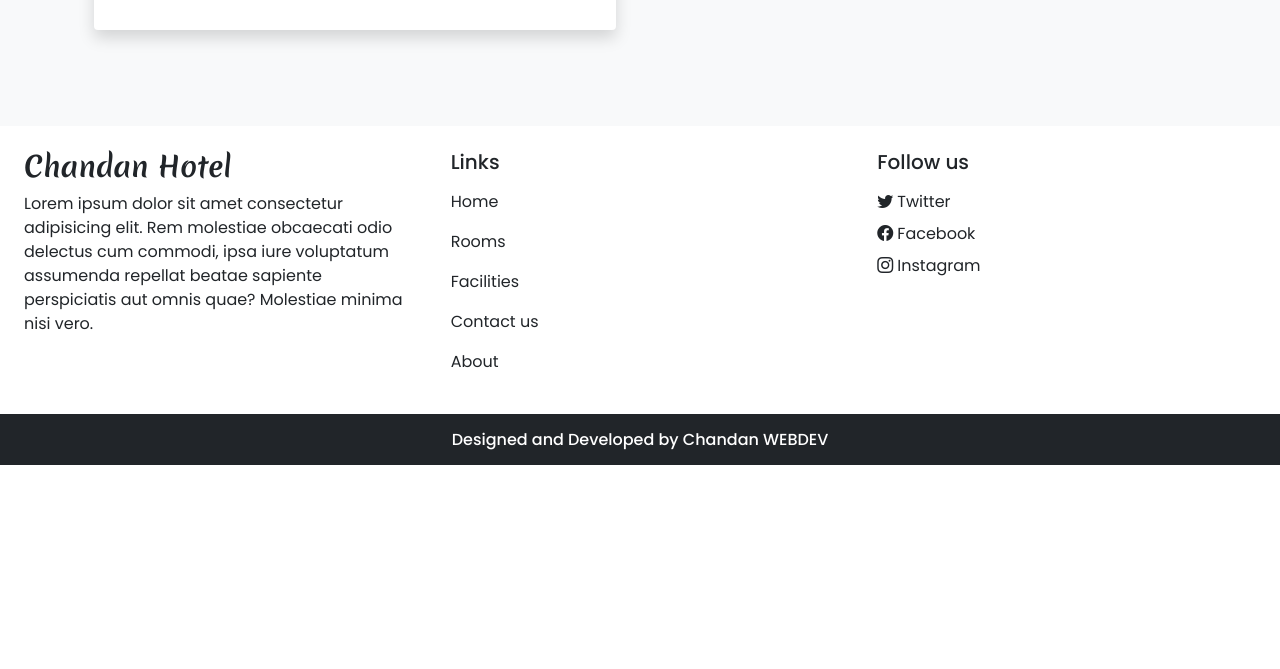
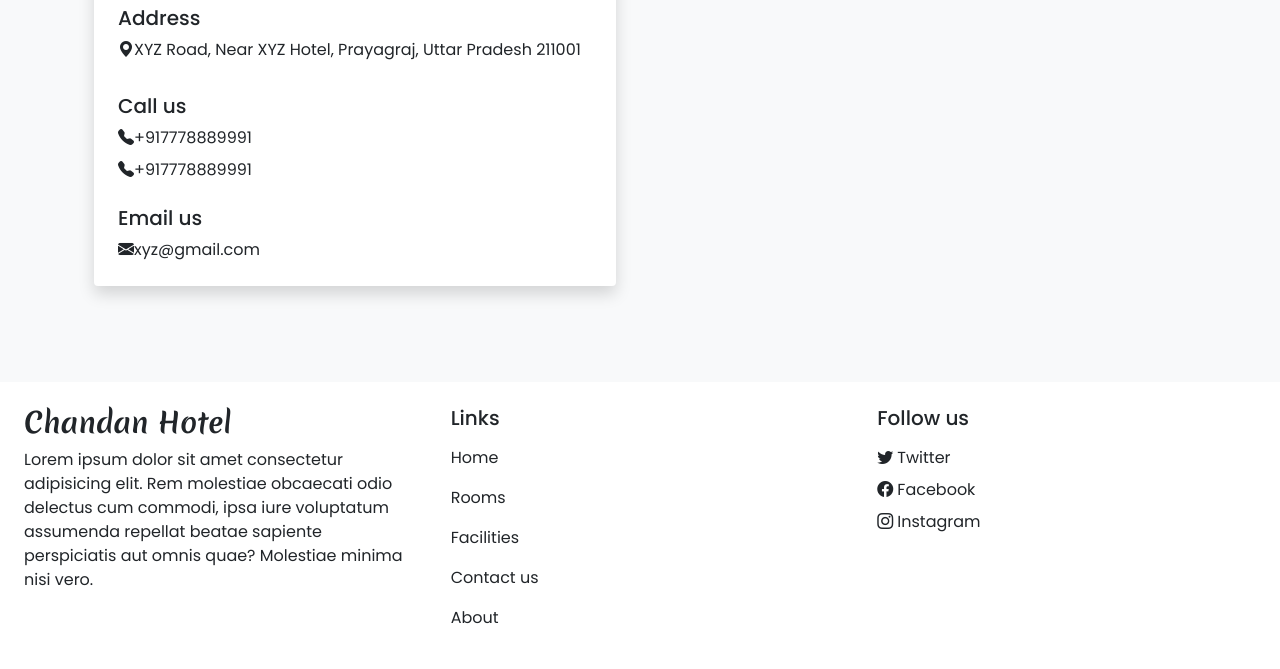
Before and after one commit to chandanyadav2004/Hotel-Management-Website, a PHP site: page /contact.php in a window 1280 px wide. Shown: the part 621-1290 px from the top of the page. Before the commit the page ends 1086 px from the top, so only its background shows below. Run offline with PHP 8.4, Linux system fonts and the light colour scheme.

Commit message:
Address , call and Email in contact us section

```diff
--- a/contact.php
+++ b/contact.php
@@ -38,9 +38,22 @@
   <div class="row">
     <div class="col-lg-6 col-md-6 mb-5 px-4">
       <div class="bg-white rounded shadow p-4 ">
-        <iframe class="w-100 rounded" height="320px" src="https://www.google.com/maps/embed?pb=!1m18!1m12!1m3!1d124040.30875721737!2d81.71918332323344!3d25.402240789395414!2m3!1f0!2f0!3f0!3m2!1i1024!2i768!4f13.1!3m3!1m2!1s0x398534c9b20bd49f%3A0xa2237856ad4041a!2sPrayagraj%2C%20Uttar%20Pradesh!5e1!3m2!1sen!2sin!4v1746774919219!5m2!1sen!2sin" loading="lazy"></iframe>
-
-
+        <iframe class="w-100 rounded MB-4" height="320px" src="https://www.google.com/maps/embed?pb=!1m18!1m12!1m3!1d124040.30875721737!2d81.71918332323344!3d25.402240789395414!2m3!1f0!2f0!3f0!3m2!1i1024!2i768!4f13.1!3m3!1m2!1s0x398534c9b20bd49f%3A0xa2237856ad4041a!2sPrayagraj%2C%20Uttar%20Pradesh!5e1!3m2!1sen!2sin!4v1746774919219!5m2!1sen!2sin" loading="lazy"></iframe>
+        <H5>Address</H5>
+        <a href="https://maps.app.goo.gl/Gu4rcJxJX6RtGhbv6" target="_blank" class="d-inline-block text-decoration-none text-dark mb-2">
+          <i class="bi bi-geo-alt-fill"></i>XYZ Road, Near XYZ Hotel, Prayagraj, Uttar Pradesh 211001
+        </a>
+       <h5 class="mt-4">Call us</h5>
+        <a href="tel: +917778889991" class="d-inline-block mb-2 text-decoration-none text-dark ">
+              <i class="bi bi-telephone-fill"></i>+917778889991
+        </a>
+        <br>
+        <a href="tel: +917778889991" class="d-inline-block  text-decoration-none text-dark ">
+              <i class="bi bi-telephone-fill"></i>+917778889991
+            </a>
+        <h5 class="mt-4">Email us</h5>
+        <a href="mailto: xyz@gmail.com" class="d-inline-block  text-decoration-none text-dark ">
+          <i class="bi bi-envelope-fill"></i>xyz@gmail.com</a>
       </div>
     </div>
     <div class="col-lg-6 col-md-6 mb-5 px-4">
```
